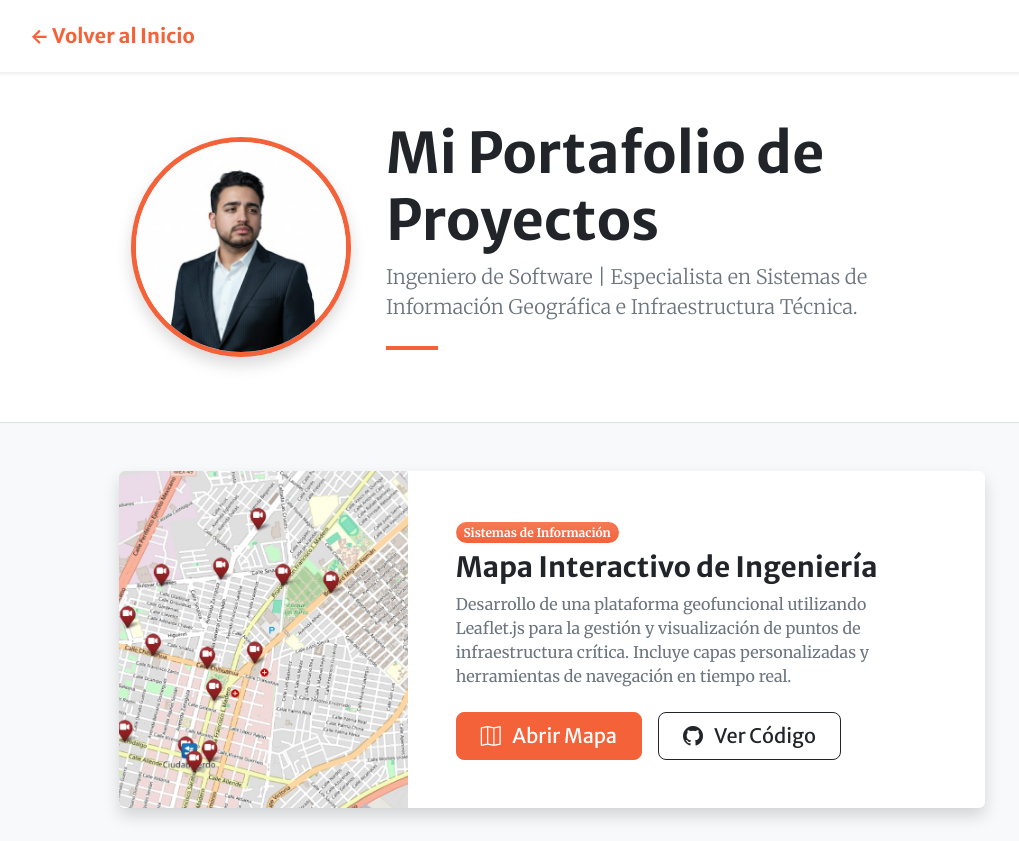
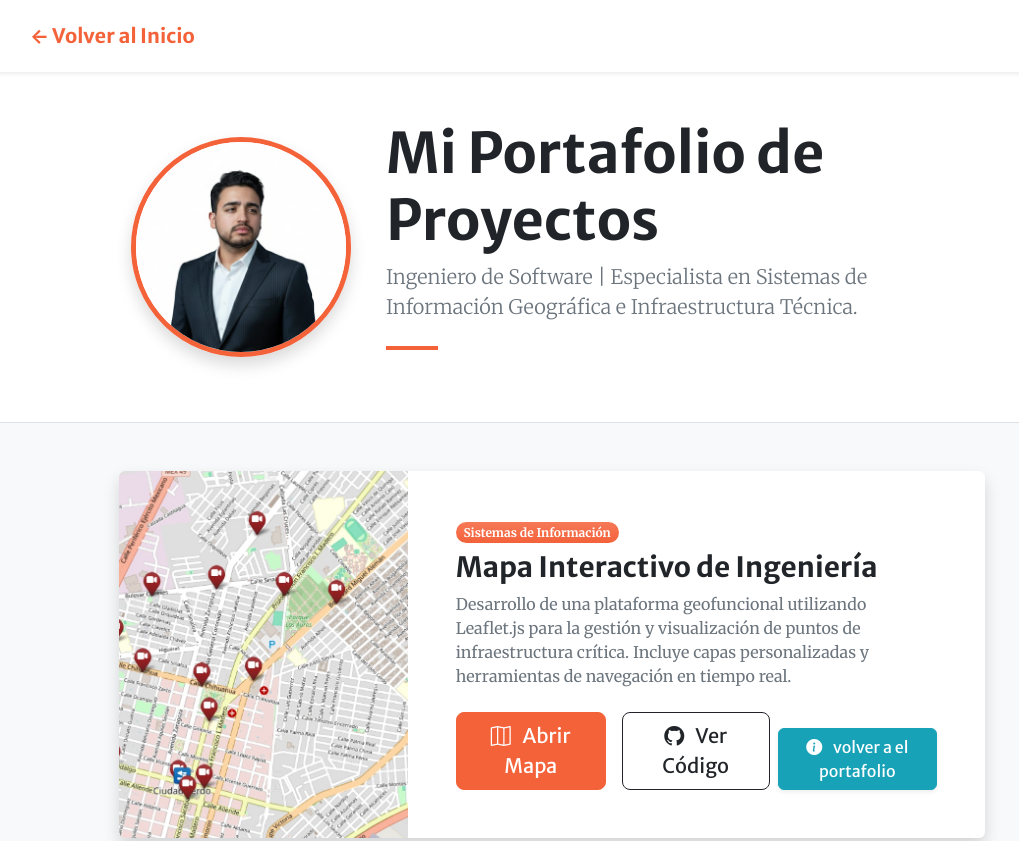
Before and after one commit to st24030160-crypto/mi-portafolio, a plain HTML site: page proyectos.html in a window 1280 px wide. Shown: the top 841 px of the page, without its empty margins (88-1107 px from the left). Drawn offline with nearby package versions, Linux system fonts and the light colour scheme.

Commit message:
Conexión final entre proyectos e index con análisis técnico

```diff
--- a/proyectos.html
+++ b/proyectos.html
@@ -59,6 +59,9 @@
                                     <a class="btn btn-outline-dark btn-lg px-4" href="https://github.com/st24030160-crypto/mi_mapa_ingenieria" target="_blank">
                                         <i class="bi-github me-2"></i> Ver Código
                                     </a>
+                                    <a class="btn btn-info text-white shadow-sm mt-3" href="index.html#detalle-c4" style="background-color: #17a2b8; border-color: #17a2b8;">
+    <i class="bi bi-info-circle-fill me-2"></i> volver a el portafolio
+</a>
                                 </div>
                             </div>
                         </div>
```
